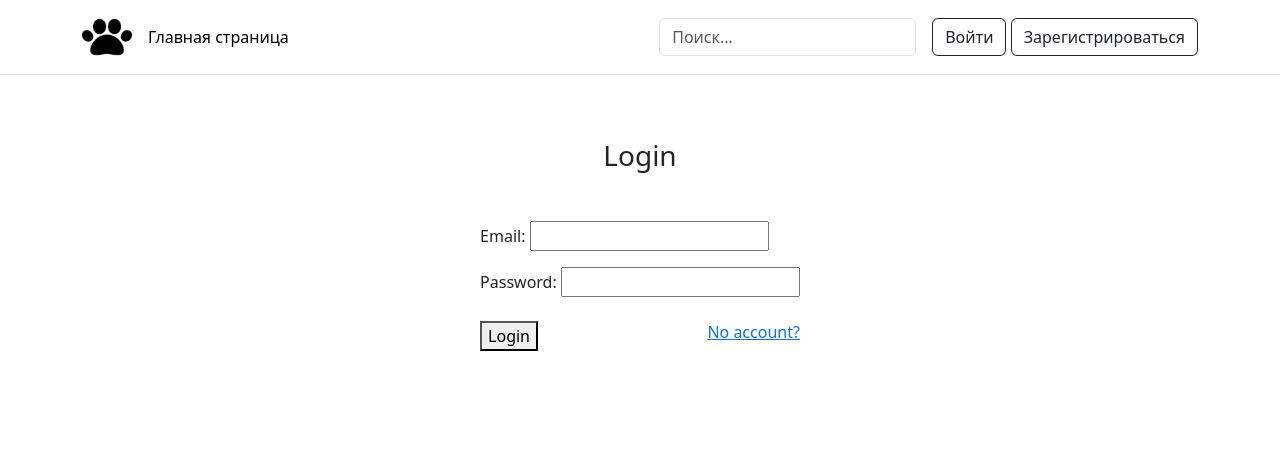
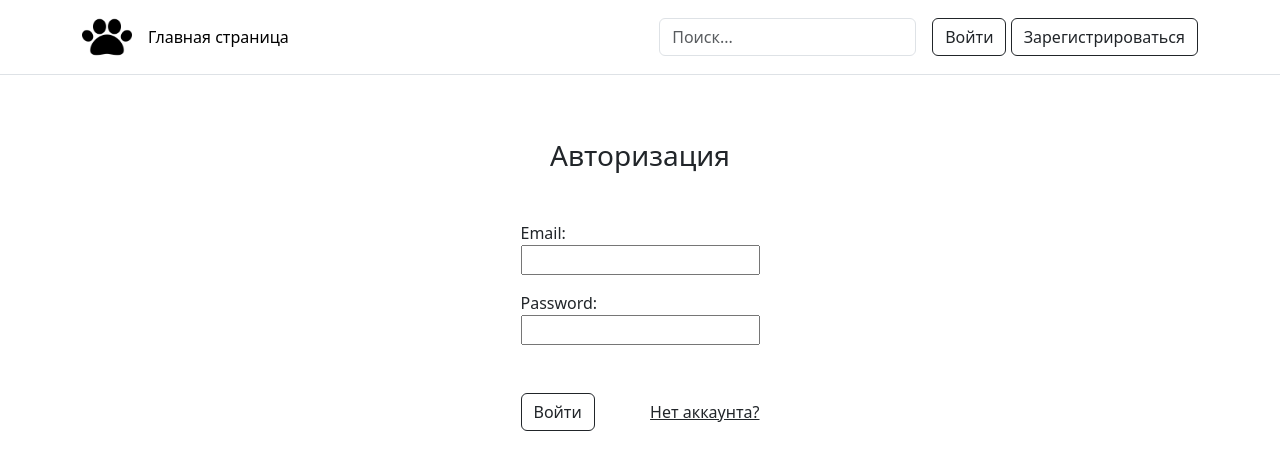
Before and after one commit to elyalkov/my-pet-project-django, a Django app: page /users/login/ in a window 1280 px wide. Shown: the top 470 px of the page. Run offline with Django 4.2, Linux system fonts and the light colour scheme.

Commit message:
Отредактировал login.html и register.html

```diff
--- a/first_pet/main/templates/main/detail.html
+++ b/first_pet/main/templates/main/detail.html
@@ -24,7 +24,7 @@
                     <form action="{% url "cart:cart_add" product.id %}" method="post">
                         {{ cart_product_form }}
                         {% csrf_token %}
-                        <button type="submit" class="btn btn-outline-dark">Добавить в корзину</button>
+                        <button type="submit" class="btn btn-outline-dark mt-3">Добавить в корзину</button>
                     </form>
                 </div>
 
--- a/first_pet/users/templates/users/login.html
+++ b/first_pet/users/templates/users/login.html
@@ -1,18 +1,26 @@
 {% extends "main/base.html" %}
 {% load static %}
 
-{% block title %}Reverence Interlude - Login{% endblock title %}
+{% block title %}Авторизация{% endblock title %}
 
 {% block content %}
     <div class="login-container d-flex justify-content-center">
         <div class="login d-flex flex-column">
-            <h3 class="text-center mt-5 mb-5">Login</h3>
+            <h3 class="text-center mt-5 mb-5">Авторизация</h3>
             <form method="post" class="loginform">
                 {% csrf_token %}
-                {{ form.as_p }}
-                <div class="loginbtns d-flex justify-content-between align-items-center">
-                    <button type="submit" class="default-btn mt-2">Login</button>
-                    <a href="{% url 'users:register' %}" class="create-account-btn">No account?</a>
+                {% for field in form %}
+                    <div class="form-group mb-3 d-flex flex-column">
+                        {{ field.label_tag }}
+                        {{ field }}
+                        {% if field.errors %}
+                            <div class="error">{{ field.errors }}</div>
+                        {% endif %}
+                    </div>
+                {% endfor %}
+                <div class="loginbtns d-flex justify-content-between align-items-center gap-3 mt-5">
+                    <button type="submit" class="btn btn-outline-dark">Войти</button>
+                    <a href="{% url 'users:register' %}" class="text-dark">Нет аккаунта?</a>
                 </div>
             </form>
         </div>
```
Also changed, not shown: first_pet/users/templates/users/register.html (+5 -5 lines).
